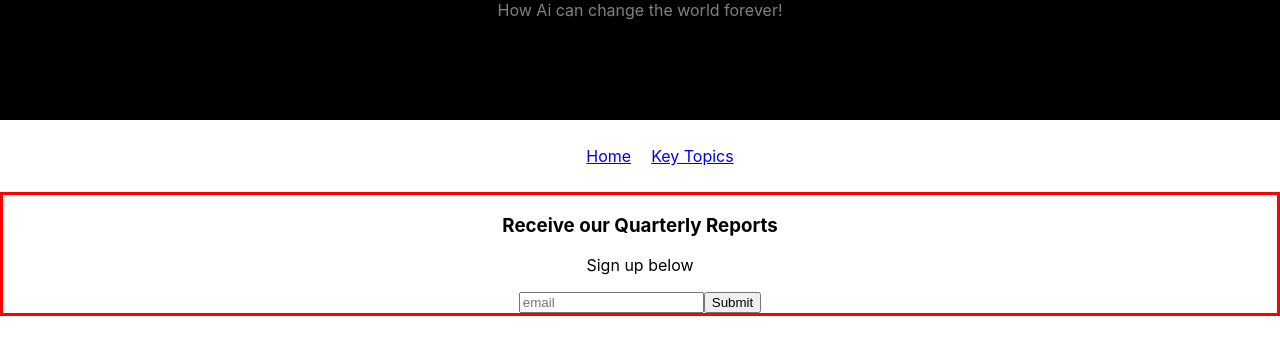
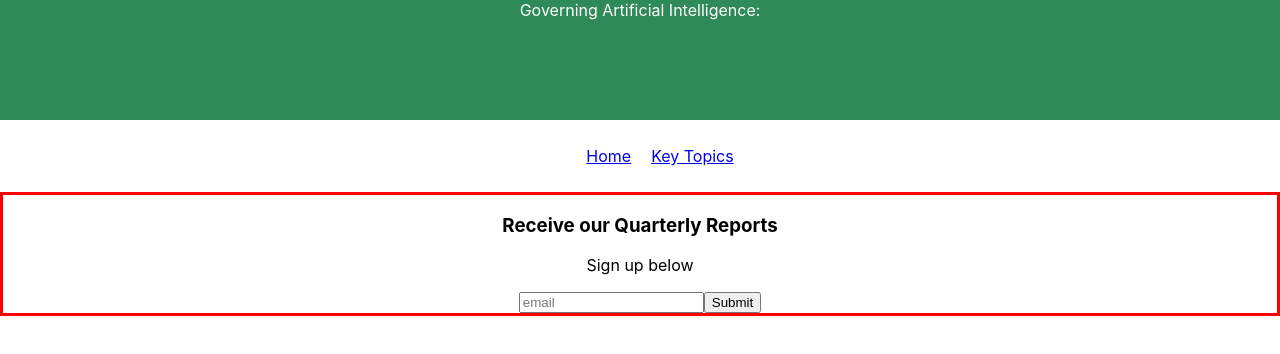
Before and after one commit to DevBara/React-Industry-Standard, a React (Create React App) app: page / in a window 1280 px wide. Shown: the top 354 px of the page. Built offline with nearby package versions, Linux system fonts and the light colour scheme.

Commit message:
changed header text and background

```diff
--- a/src/App.css
+++ b/src/App.css
@@ -7,9 +7,9 @@
 #header{
   width: 100%;
   height: 15vh;
-  background-color: black;
+  background-color: seagreen;
   text-align: center;
-  color: grey;
+  color: white;
 }
 
 .background{
--- a/src/components/Header.js
+++ b/src/components/Header.js
@@ -7,7 +7,7 @@ export default class Header extends Component {
         return (
             <div>
                 <header id="header">
-            How Ai can change the world forever!
+                Governing Artificial Intelligence:
                 </header>
 
             </div>
```
